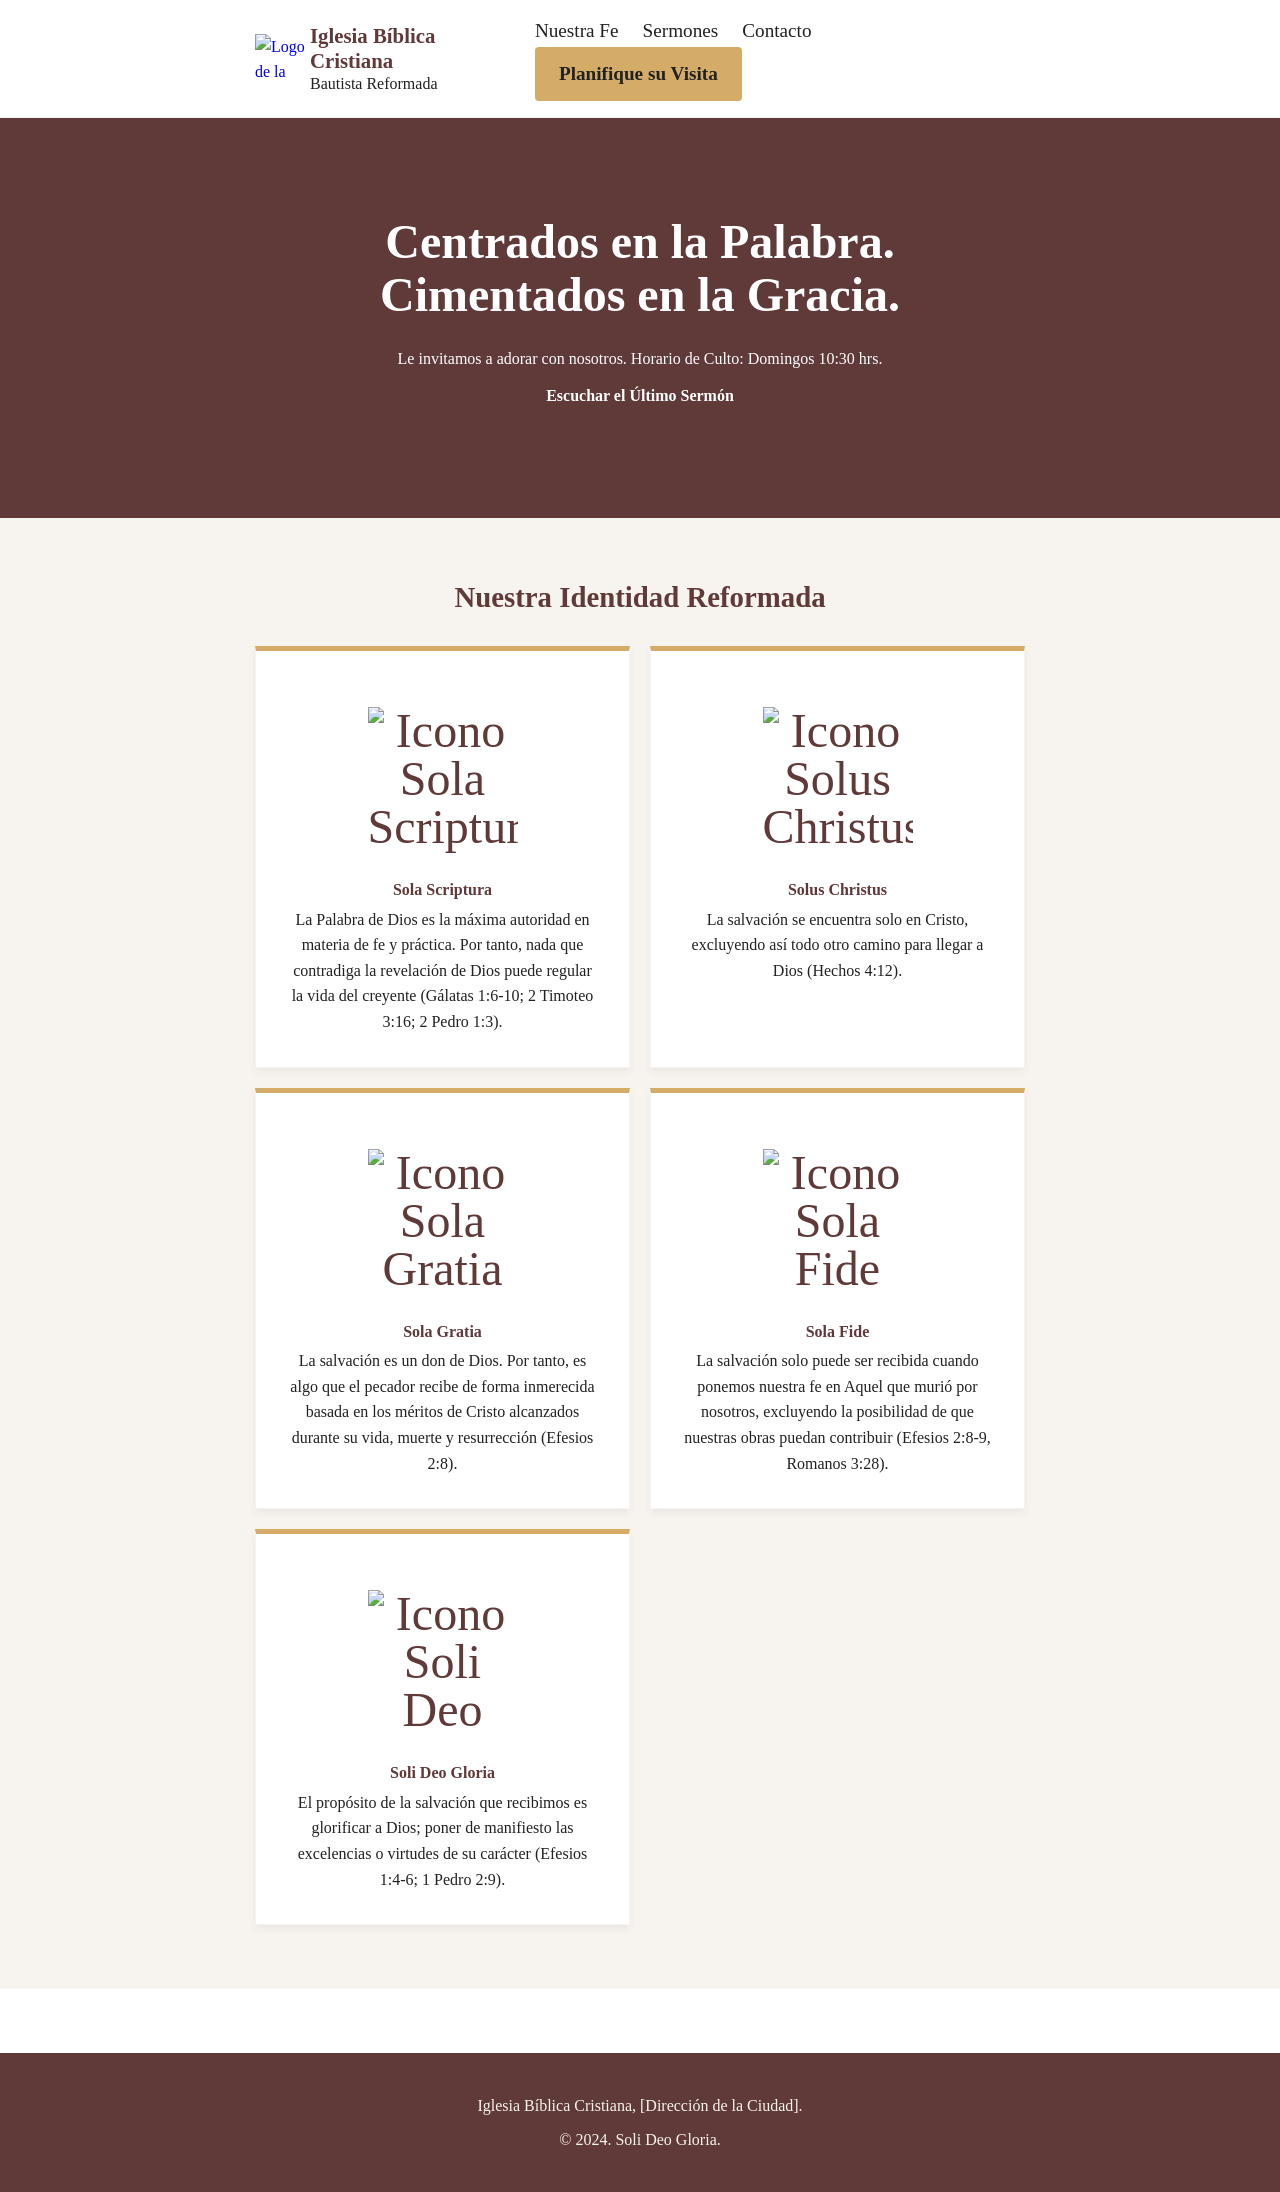
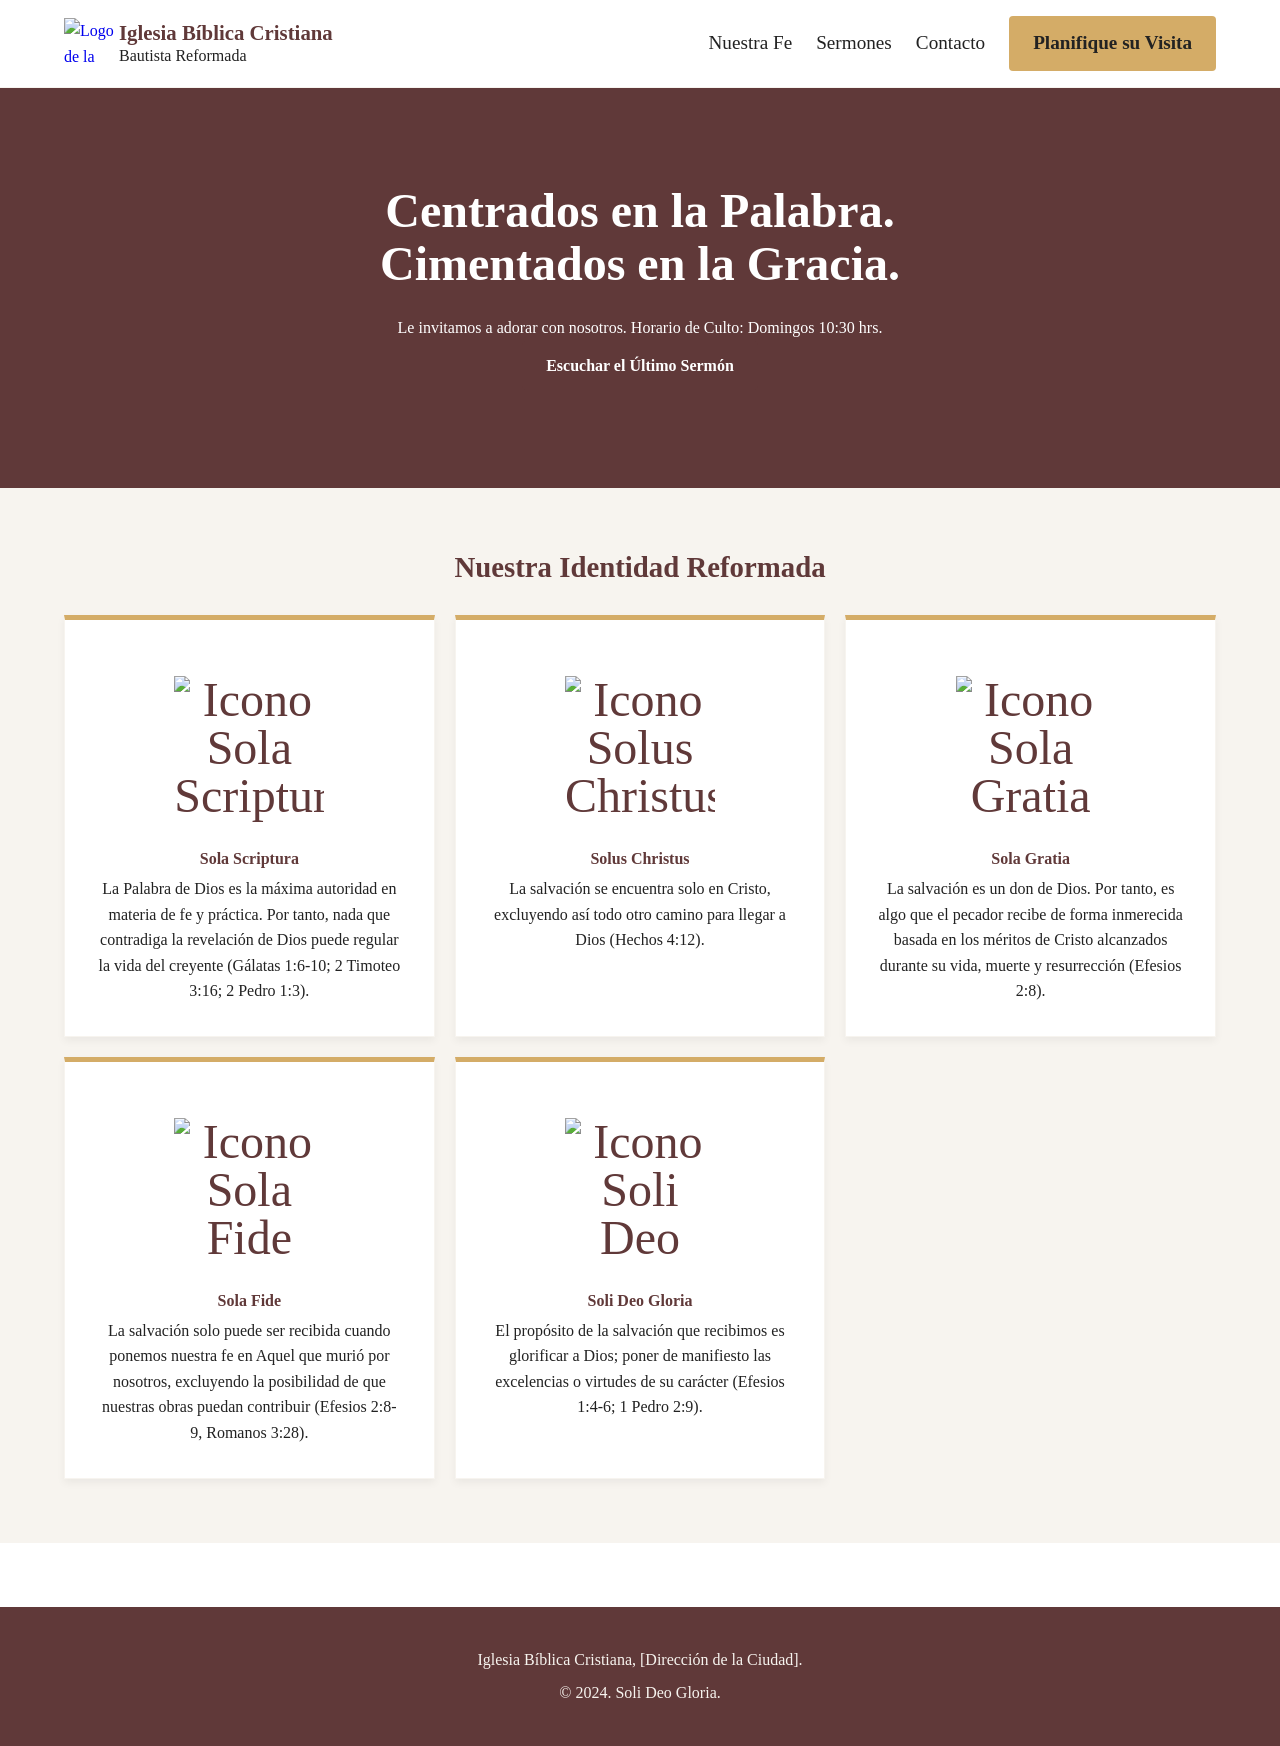

Update main.css

--- a/main.css
+++ b/main.css
@@ -505,16 +505,16 @@ h3 { font-size: 1.8em; }
 
     /* CORRECCIÓN INTERFAZ MÓVIL: Oculta el menú por defecto y lo prepara como lista vertical */
     .navegacion {
-        display: none; /* Se mantiene oculto por defecto */
+        display: flex !important;
         flex-direction: column; 
-        position: absolute;
+        position: absolute !important;
         top: 100%; /* Se despliega exactamente debajo del header */
         left: 0;
         width: 100%;
         background-color: var(--color-white);
         padding: 20px;
         box-shadow: 0px 4px 10px rgba(0, 0, 0, 0.08);
-        z-index: 105;
+        z-index: 9999 !important; /* Le subimos al máximo para descartar bloqueos de otras secciones *
     }
 
     /* CLASE DE ACTIVACIÓN CORREGIDA: !important rompe el 'display: none' anterior al hacer clic */
